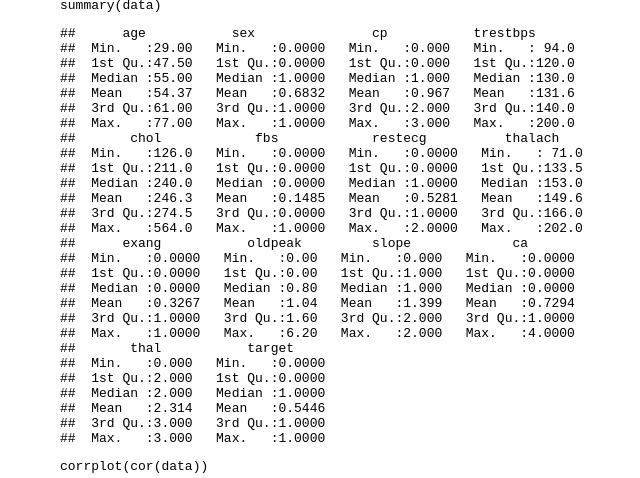
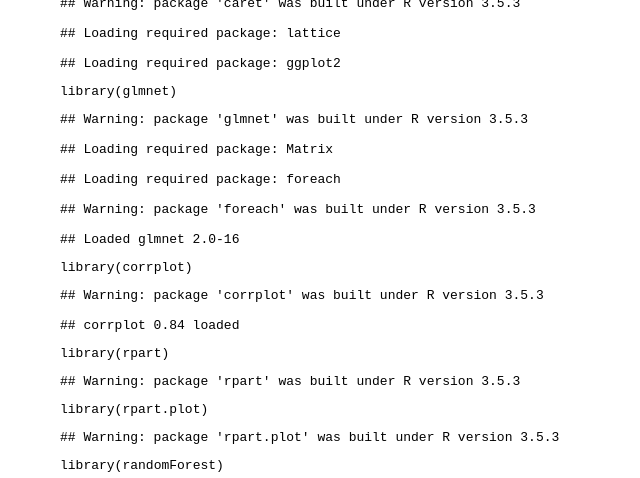
Before and after one commit to XiaoyuJi001/XiaoyuJi001.github.io, a Jekyll site: the page built from _posts/2019-05-17-neutral-network.md, in a window 1280 px wide and 1400 px high, scrolled down 1080 px, cut to the strip 0-478 px from the top of the window. Shown: the whole strip, without its empty margins (132-772 px from the left). Built offline with Jekyll 4.4.1, drawn with Linux system fonts in a browser that asks for light colours; our own code applies the rules of GitHub Pages for plain Markdown files; some of the changed text lies outside the part shown.

Commit message:
Update 2019-05-17-neutral-network.md

````diff
--- a/_posts/2019-05-17-neutral-network.md
+++ b/_posts/2019-05-17-neutral-network.md
@@ -28,6 +28,106 @@ data processing
 
 I use corrplot package to draw a graph showing the correlation coefficients between each two variables. As shown in the graph, cp,thalach, and slope have relative high positive coefficients with target and oldpeak ca and exang have relative high negative coefficients.
 
+``` r
+library(caret)
+```
+
+    ## Warning: package 'caret' was built under R version 3.5.3
+
+    ## Loading required package: lattice
+
+    ## Loading required package: ggplot2
+
+``` r
+library(glmnet)
+```
+
+    ## Warning: package 'glmnet' was built under R version 3.5.3
+
+    ## Loading required package: Matrix
+
+    ## Loading required package: foreach
+
+    ## Warning: package 'foreach' was built under R version 3.5.3
+
+    ## Loaded glmnet 2.0-16
+
+``` r
+library(corrplot)
+```
+
+    ## Warning: package 'corrplot' was built under R version 3.5.3
+
+    ## corrplot 0.84 loaded
+
+``` r
+library(rpart)
+```
+
+    ## Warning: package 'rpart' was built under R version 3.5.3
+
+``` r
+library(rpart.plot)
+```
+
+    ## Warning: package 'rpart.plot' was built under R version 3.5.3
+
+``` r
+library(randomForest)
+```
+
+    ## Warning: package 'randomForest' was built under R version 3.5.3
+
+    ## randomForest 4.6-14
+
+    ## Type rfNews() to see new features/changes/bug fixes.
+
+    ##
+    ## Attaching package: 'randomForest'
+
+    ## The following object is masked from 'package:ggplot2':
+    ##
+    ##     margin
+
+``` r
+library(gbm)
+```
+
+    ## Warning: package 'gbm' was built under R version 3.5.3
+
+    ## Loaded gbm 2.1.5
+
+``` r
+library(e1071)
+```
+
+    ## Warning: package 'e1071' was built under R version 3.5.3
+
+``` r
+library(nnet)
+library(neuralnet)
+```
+
+    ## Warning: package 'neuralnet' was built under R version 3.5.3
+
+``` r
+library(NeuralNetTools)
+```
+
+    ## Warning: package 'NeuralNetTools' was built under R version 3.5.3
+
+``` r
+library(gridExtra)
+```
+
+    ## Warning: package 'gridExtra' was built under R version 3.5.3
+
+    ##
+    ## Attaching package: 'gridExtra'
+
+    ## The following object is masked from 'package:randomForest':
+    ##
+    ##     combine
 
 ``` r
 rm(list=ls())
@@ -35,7 +135,7 @@ data = read.csv("heart.csv")
 summary(data)
 ```
 
-    ##      age           sex               cp           trestbps
+    ##      锘縜ge           sex               cp           trestbps
     ##  Min.   :29.00   Min.   :0.0000   Min.   :0.000   Min.   : 94.0
     ##  1st Qu.:47.50   1st Qu.:0.0000   1st Qu.:0.000   1st Qu.:120.0
     ##  Median :55.00   Median :1.0000   Median :1.000   Median :130.0
@@ -104,7 +204,7 @@ summary(fit)
     ## Coefficients:
     ##             Estimate Std. Error z value Pr(>|z|)
     ## (Intercept) -0.09559    0.26321  -0.363 0.716483
-    ## age       0.16370    0.28991   0.565 0.572305
+    ## 锘縜ge       0.16370    0.28991   0.565 0.572305
     ## sex         -0.84420    0.28170  -2.997 0.002729 **
     ## cp           1.02794    0.29998   3.427 0.000611 ***
     ## trestbps    -0.19631    0.28889  -0.680 0.496809
````
